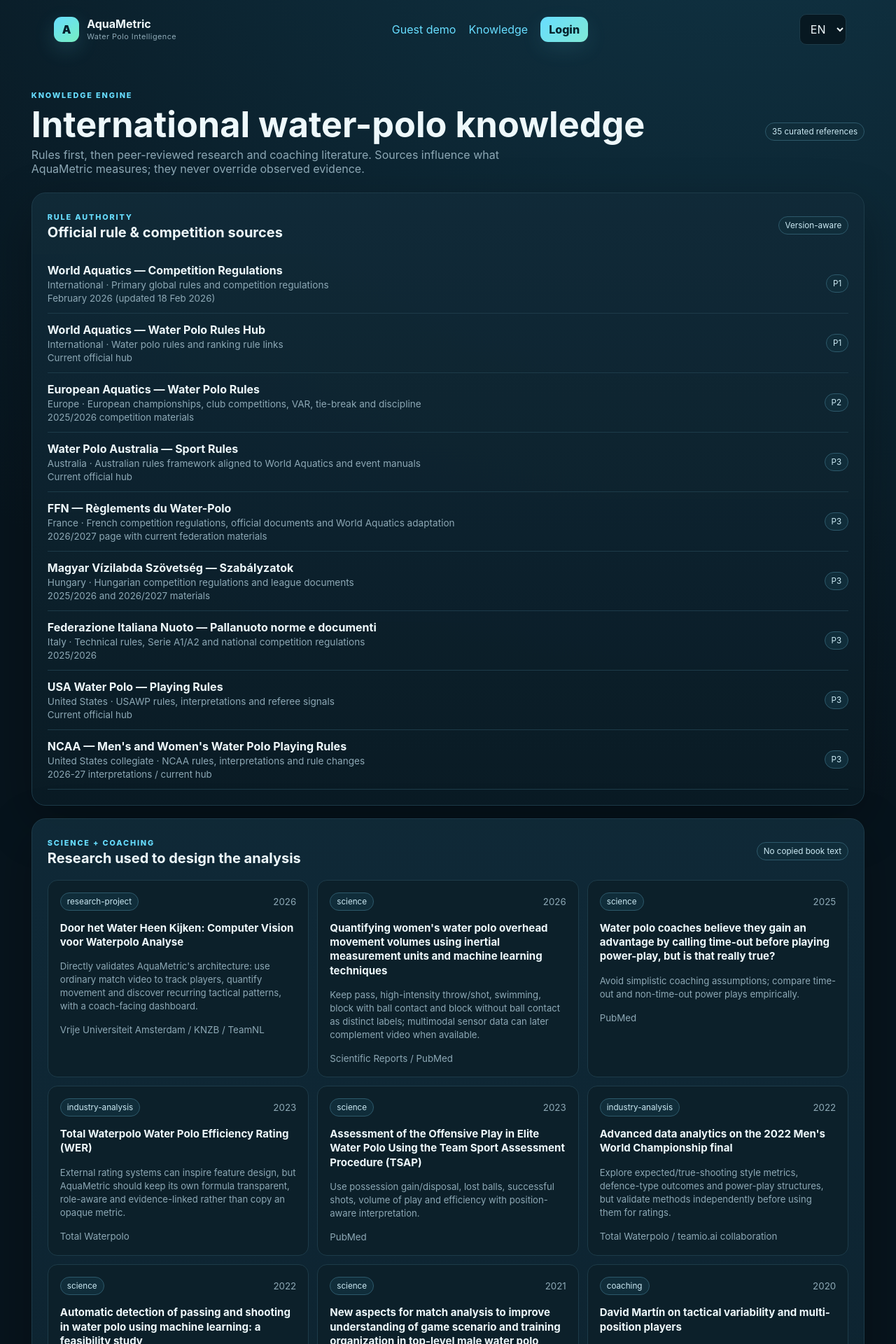
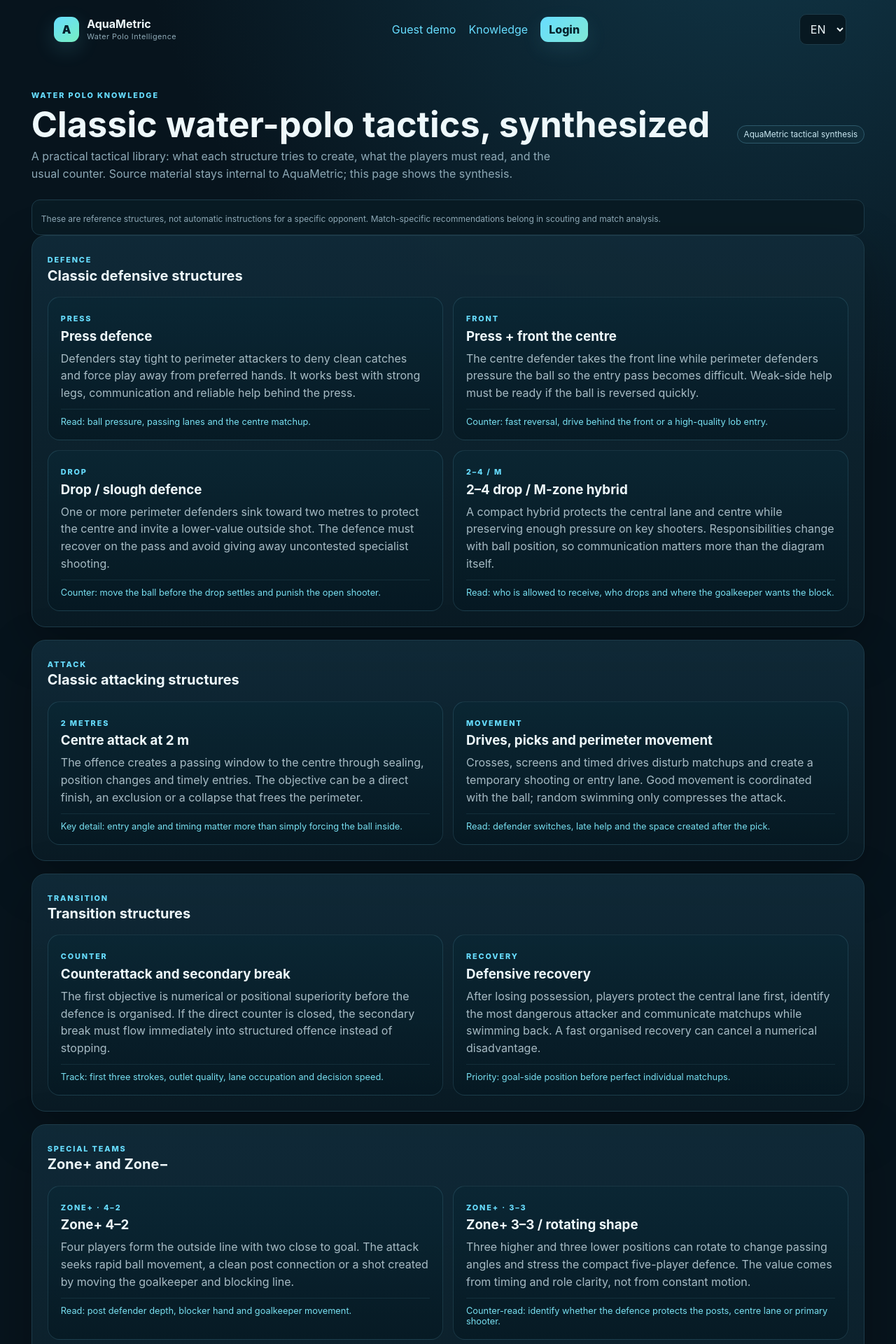
Before and after one commit to azertyuiop95200/aquametric-Waterpolo, a FastAPI app: page /knowledge in a window 1280 px wide. Shown: the top 1920 px of the page at 70% size. Run offline with FastAPI, Linux system fonts and the light colour scheme; some libraries are stand-ins or nearby versions.

Commit message:
V12.1 synthesize classic tactics and hide source ledger

```diff
--- a/source/templates/knowledge.html
+++ b/source/templates/knowledge.html
@@ -1,7 +1,29 @@
 {% extends 'base.html' %}{% block content %}
-<div class="page-head"><div><span class="eyebrow">KNOWLEDGE ENGINE</span><h1>International water-polo knowledge</h1><p>Rules first, then peer-reviewed research and coaching literature. Sources influence what AquaMetric measures; they never override observed evidence.</p></div><span class="pill">{{references|length + research_references|length}} curated references</span></div>
-<section class="panel"><div class="section-head"><div><span class="eyebrow">RULE AUTHORITY</span><h2>Official rule & competition sources</h2></div><span class="pill">Version-aware</span></div><div class="source-table">{% for r in references %}<a class="reference-row" href="{{r.url}}" target="_blank" rel="noopener noreferrer"><div><b>{{r.name}}</b><span>{{r.region}} · {{r.scope}}</span><small>{{r.version}}</small></div><span class="pill">P{{r.priority}}</span></a>{% endfor %}</div></section>
-<section class="panel"><div class="section-head"><div><span class="eyebrow">SCIENCE + COACHING</span><h2>Research used to design the analysis</h2></div><span class="pill">No copied book text</span></div><div class="research-grid">{% for r in research_references %}<a class="research-card" href="{{r.url}}" target="_blank" rel="noopener noreferrer"><div class="research-meta"><span class="pill">{{r.kind}}</span><small>{{r.year}}</small></div><h3>{{r.title}}</h3><p>{{r.implication}}</p><small>{{r.source}}</small></a>{% endfor %}</div></section>
-<section class="panel"><div class="section-head"><div><span class="eyebrow">TACTICAL ONTOLOGY</span><h2>What the engine learns to distinguish</h2></div></div><div class="phase-grid">{% for key, data in tactical_library.items() %}<article class="phase-card"><span class="eyebrow">{{key}}</span><h3>{{key|replace('_',' ')|title}}</h3><p><b>Principles</b></p><div class="tag-cloud">{% for p in data.principles %}<span class="chip">{{p}}</span>{% endfor %}</div><details><summary>Common patterns & proof requirements</summary><p>{{data.patterns|join(', ')}}</p><p class="muted">Tracking required for: {{data.requires_tracking_for|join(', ')}}</p></details></article>{% endfor %}</div></section>
-<section class="panel"><div class="section-head"><div><span class="eyebrow">ANALYSIS SCOPE</span><h2>Measured dimensions</h2></div></div><div class="tag-cloud">{% for x in analysis_dimensions %}<span class="chip">{{x|replace('_',' ')}}</span>{% endfor %}</div></section>
+<div class="page-head"><div><span class="eyebrow" data-i18n="knowledge.eyebrow">WATER POLO KNOWLEDGE</span><h1 data-i18n="knowledge.title">Classic water-polo tactics, synthesized</h1><p class="knowledge-note" data-i18n="knowledge.intro">A practical tactical library: what each structure tries to create, what the players must read, and the usual counter. Source material stays internal to AquaMetric; this page shows the synthesis.</p></div><span class="pill">AquaMetric tactical synthesis</span></div>
+<div class="notice"><p data-i18n="knowledge.note">These are reference structures, not automatic instructions for a specific opponent. Match-specific recommendations belong in scouting and match analysis.</p></div>
+
+<section class="panel"><div class="section-head"><div><span class="eyebrow" data-i18n="knowledge.defence">Defence</span><h2>Classic defensive structures</h2></div></div><div class="classic-tactics-grid">
+<article class="classic-tactic"><span class="eyebrow">PRESS</span><h3 data-i18n="tactic.press.title">Press defence</h3><p data-i18n="tactic.press.text">Defenders stay tight to perimeter attackers to deny clean catches and force play away from preferred hands. It works best with strong legs, communication and reliable help behind the press.</p><span class="cue" data-i18n="tactic.press.cue">Read: ball pressure, passing lanes and the centre matchup.</span></article>
+<article class="classic-tactic"><span class="eyebrow">FRONT</span><h3 data-i18n="tactic.front.title">Press + front the centre</h3><p data-i18n="tactic.front.text">The centre defender takes the front line while perimeter defenders pressure the ball so the entry pass becomes difficult. Weak-side help must be ready if the ball is reversed quickly.</p><span class="cue" data-i18n="tactic.front.cue">Counter: fast reversal, drive behind the front or a high-quality lob entry.</span></article>
+<article class="classic-tactic"><span class="eyebrow">DROP</span><h3 data-i18n="tactic.drop.title">Drop / slough defence</h3><p data-i18n="tactic.drop.text">One or more perimeter defenders sink toward two metres to protect the centre and invite a lower-value outside shot. The defence must recover on the pass and avoid giving away uncontested specialist shooting.</p><span class="cue" data-i18n="tactic.drop.cue">Counter: move the ball before the drop settles and punish the open shooter.</span></article>
+<article class="classic-tactic"><span class="eyebrow">2–4 / M</span><h3 data-i18n="tactic.mzone.title">2–4 drop / M-zone hybrid</h3><p data-i18n="tactic.mzone.text">A compact hybrid protects the central lane and centre while preserving enough pressure on key shooters. Responsibilities change with ball position, so communication matters more than the diagram itself.</p><span class="cue" data-i18n="tactic.mzone.cue">Read: who is allowed to receive, who drops and where the goalkeeper wants the block.</span></article>
+</div></section>
+
+<section class="panel"><div class="section-head"><div><span class="eyebrow" data-i18n="knowledge.attack">Attack</span><h2>Classic attacking structures</h2></div></div><div class="classic-tactics-grid">
+<article class="classic-tactic"><span class="eyebrow">2 METRES</span><h3 data-i18n="tactic.centre.title">Centre attack at 2 m</h3><p data-i18n="tactic.centre.text">The offence creates a passing window to the centre through sealing, position changes and timely entries. The objective can be a direct finish, an exclusion or a collapse that frees the perimeter.</p><span class="cue" data-i18n="tactic.centre.cue">Key detail: entry angle and timing matter more than simply forcing the ball inside.</span></article>
+<article class="classic-tactic"><span class="eyebrow">MOVEMENT</span><h3 data-i18n="tactic.drives.title">Drives, picks and perimeter movement</h3><p data-i18n="tactic.drives.text">Crosses, screens and timed drives disturb matchups and create a temporary shooting or entry lane. Good movement is coordinated with the ball; random swimming only compresses the attack.</p><span class="cue" data-i18n="tactic.drives.cue">Read: defender switches, late help and the space created after the pick.</span></article>
+</div></section>
+
+<section class="panel"><div class="section-head"><div><span class="eyebrow" data-i18n="knowledge.transition">Transition</span><h2>Transition structures</h2></div></div><div class="classic-tactics-grid">
+<article class="classic-tactic"><span class="eyebrow">COUNTER</span><h3 data-i18n="tactic.counter.title">Counterattack and secondary break</h3><p data-i18n="tactic.counter.text">The first objective is numerical or positional superiority before the defence is organised. If the direct counter is closed, the secondary break must flow immediately into structured offence instead of stopping.</p><span class="cue" data-i18n="tactic.counter.cue">Track: first three strokes, outlet quality, lane occupation and decision speed.</span></article>
+<article class="classic-tactic"><span class="eyebrow">RECOVERY</span><h3 data-i18n="tactic.recovery.title">Defensive recovery</h3><p data-i18n="tactic.recovery.text">After losing possession, players protect the central lane first, identify the most dangerous attacker and communicate matchups while swimming back. A fast organised recovery can cancel a numerical disadvantage.</p><span class="cue" data-i18n="tactic.recovery.cue">Priority: goal-side position before perfect individual matchups.</span></article>
+</div></section>
+
+<section class="panel"><div class="section-head"><div><span class="eyebrow" data-i18n="knowledge.special">Special teams</span><h2>Zone+ and Zone−</h2></div></div><div class="classic-tactics-grid">
+<article class="classic-tactic"><span class="eyebrow">ZONE+ · 4–2</span><h3 data-i18n="tactic.42.title">Zone+ 4–2</h3><p data-i18n="tactic.42.text">Four players form the outside line with two close to goal. The attack seeks rapid ball movement, a clean post connection or a shot created by moving the goalkeeper and blocking line.</p><span class="cue" data-i18n="tactic.42.cue">Read: post defender depth, blocker hand and goalkeeper movement.</span></article>
+<article class="classic-tactic"><span class="eyebrow">ZONE+ · 3–3</span><h3 data-i18n="tactic.33.title">Zone+ 3–3 / rotating shape</h3><p data-i18n="tactic.33.text">Three higher and three lower positions can rotate to change passing angles and stress the compact five-player defence. The value comes from timing and role clarity, not from constant motion.</p><span class="cue" data-i18n="tactic.33.cue">Counter-read: identify whether the defence protects the posts, centre lane or primary shooter.</span></article>
+<article class="classic-tactic"><span class="eyebrow">ZONE− · 5v6</span><h3 data-i18n="tactic.pk.title">Zone− compact 5 v 6</h3><p data-i18n="tactic.pk.text">The five defenders protect the highest-value lanes, coordinate blocks with the goalkeeper and shift as one unit with the ball. Good penalty killing accepts some low-value shots while removing post and central finishes.</p><span class="cue" data-i18n="tactic.pk.cue">Track: block lane, goalkeeper sight line, post control and rebound responsibility.</span></article>
+</div></section>
+
+<section class="panel"><div class="section-head"><div><span class="eyebrow">ANALYSIS ENGINE</span><h2>How AquaMetric uses this knowledge</h2></div></div><p class="knowledge-note">The engine uses these concepts as labels for observed phases: press, drop, centre entry, drive, counterattack, defensive recovery, Zone+ and Zone−. It only assigns a tactical conclusion when match evidence supports it; otherwise the phase stays unconfirmed.</p><div class="tag-cloud">{% for x in analysis_dimensions %}<span class="chip">{{x|replace('_',' ')}}</span>{% endfor %}</div></section>
 {% endblock %}
```
